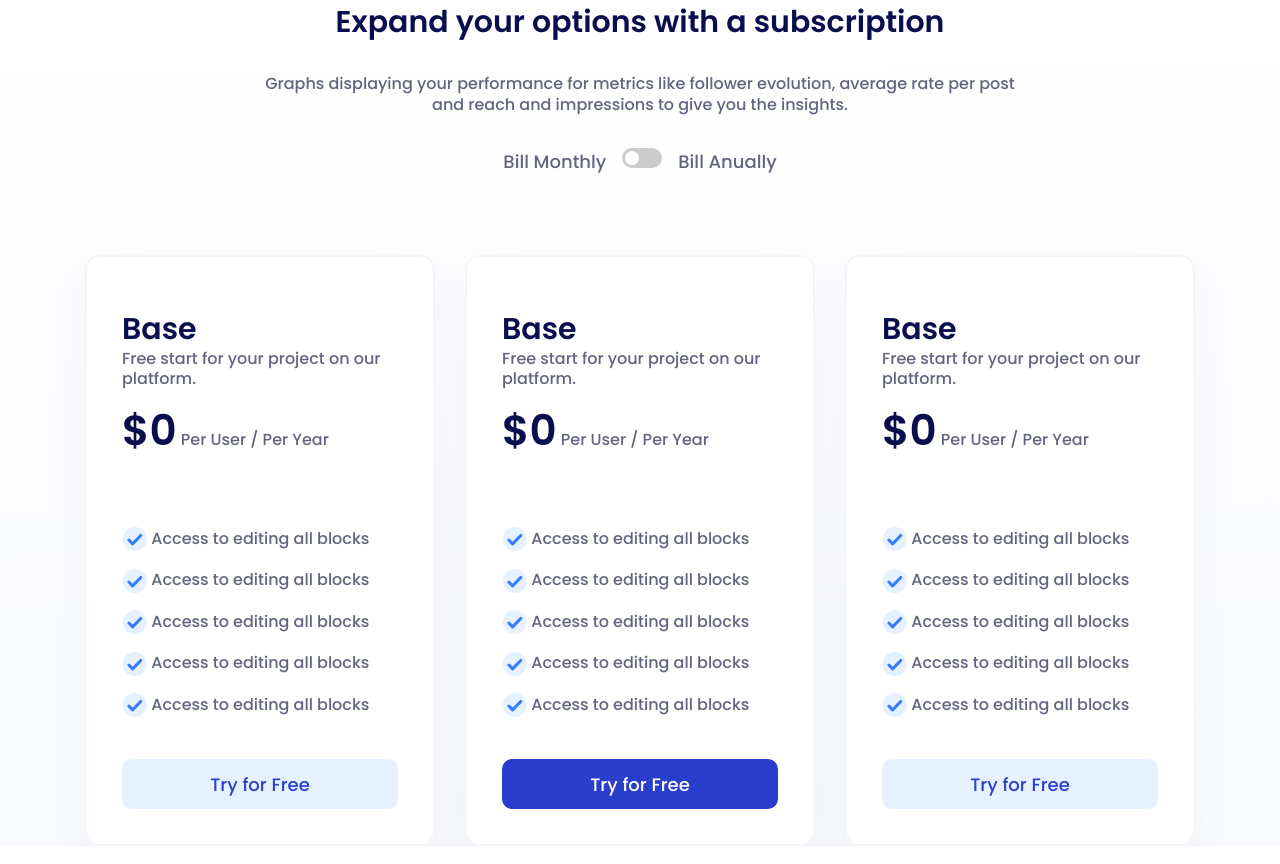
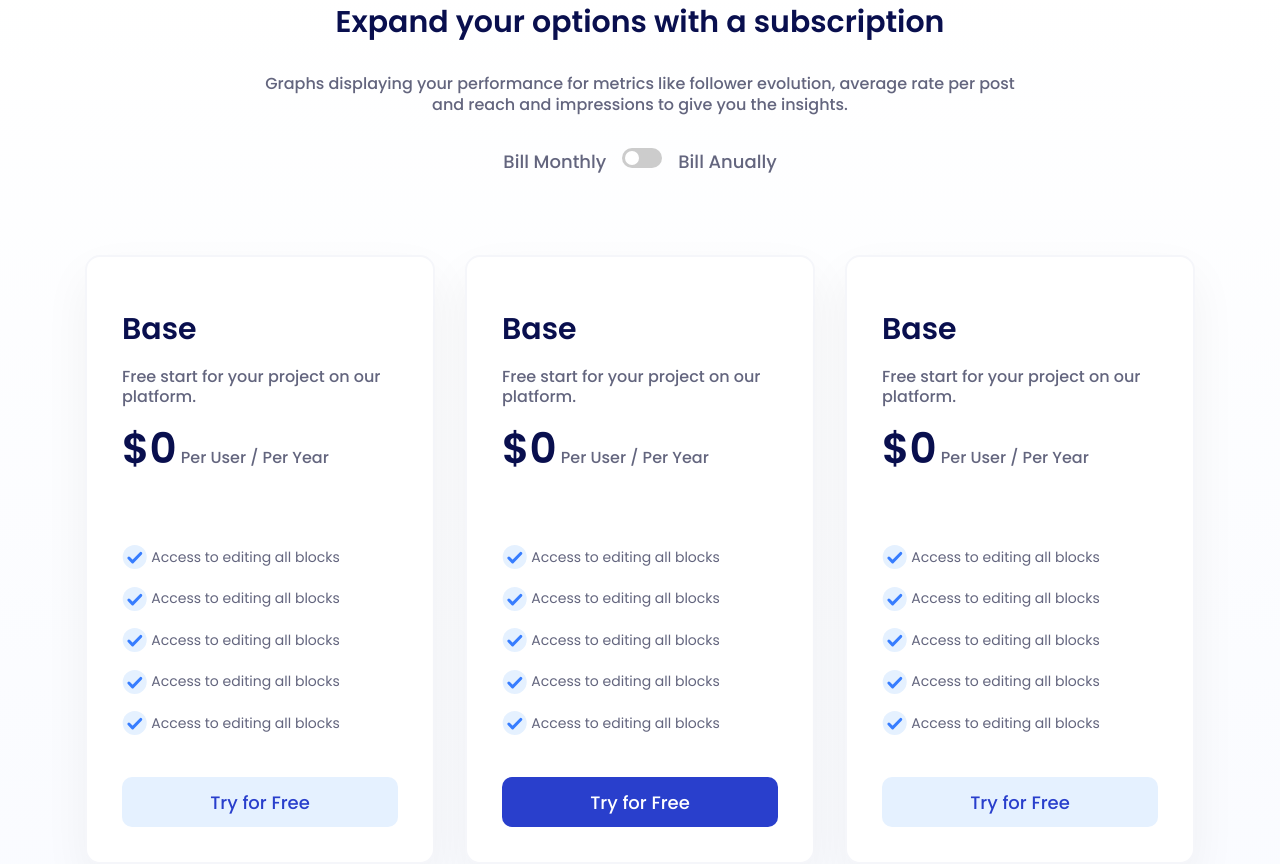
Before and after one commit to JofyMe/quick-space, a website: page src/index.html in a window 1280 px wide. Shown: the part 3069-3933 px from the top of the page. Drawn offline with nearby package versions, Linux system fonts and the light colour scheme; files that its build step writes are made by us from their sources.

Commit message:
[V009] Adaptation Plans block

```diff
--- a/src/index.html
+++ b/src/index.html
@@ -288,7 +288,7 @@
             <div class="plans__list">
               <div class="plans__card">
                 <h2 class="plans__subtitle">Base</h2>
-                <p class="plans__desc">
+                <p class="plans__subdesc">
                   Free start for your project on our platform.
                 </p>
                 <h3 class="plans__price">
@@ -322,7 +322,7 @@
               </div>
               <div class="plans__card">
                 <h2 class="plans__subtitle">Base</h2>
-                <p class="plans__desc">
+                <p class="plans__subdesc">
                   Free start for your project on our platform.
                 </p>
                 <h3 class="plans__price">
@@ -358,7 +358,7 @@
 
               <div class="plans__card">
                 <h2 class="plans__subtitle">Base</h2>
-                <p class="plans__desc">
+                <p class="plans__subdesc">
                   Free start for your project on our platform.
                 </p>
                 <h3 class="plans__price">
--- a/src/sass/index.scss
+++ b/src/sass/index.scss
@@ -347,6 +347,9 @@
           font-weight: 500;
           color: #63657e;
           margin: 0 16px;
+          @media screen and (max-width: $bp-small) {
+            font-size: 14px;
+          }
         }
       }
     }
@@ -357,17 +360,31 @@
       grid-column-gap: 30px;
       margin-top: 80px;
 
+      @media screen and (max-width: $bp-xlarge) {
+        grid-column-gap: 2.7%;
+      }
+      @media screen and (max-width: $bp-large) {
+        display: grid;
+        grid-template-columns: 1fr;
+        grid-template-rows: repeat(3, 1fr);
+      }
+
       .plans__card {
         padding: 10%;
         background: $white;
         border: 2px solid #f5f6fa;
         border-radius: 15px;
         box-shadow: 0px 20px 47px rgba(0, 0, 0, 0.05);
+
+        @media screen and (max-width: $bp-large) {
+          margin: 5% auto;
+        }
       }
       .plans__subtitle {
         margin-top: 18px;
       }
-      .plans__desc {
+      .plans__subdesc {
+        margin-top: 18px;
       }
       .plans__price {
         font-weight: 500;
@@ -379,6 +396,9 @@
           font-weight: 600;
           font-size: 42px;
           color: #090f4e;
+          @media screen and (max-width: $bp-small) {
+            font-size: 36px;
+          }
         }
       }
       .plans__ul {
@@ -392,6 +412,12 @@
           p {
             display: inline-block;
             vertical-align: middle;
+            font-weight: 400;
+            font-size: 14px;
+
+            @media screen and (max-width: $bp-small) {
+              font-size: 13px;
+            }
           }
         }
       }
@@ -401,12 +427,6 @@
         margin-top: 42px;
         background: #e5f1ff;
         border-radius: 10px;
-        &:hover {
-        }
-        &:active {
-        }
-        &:focus {
-        }
         &--active {
           background: $primary-color;
           color: $white;
```
Also changed, not shown: docs/index.html (+3 -3 lines), docs/css/index.css, docs/css/main.css.
